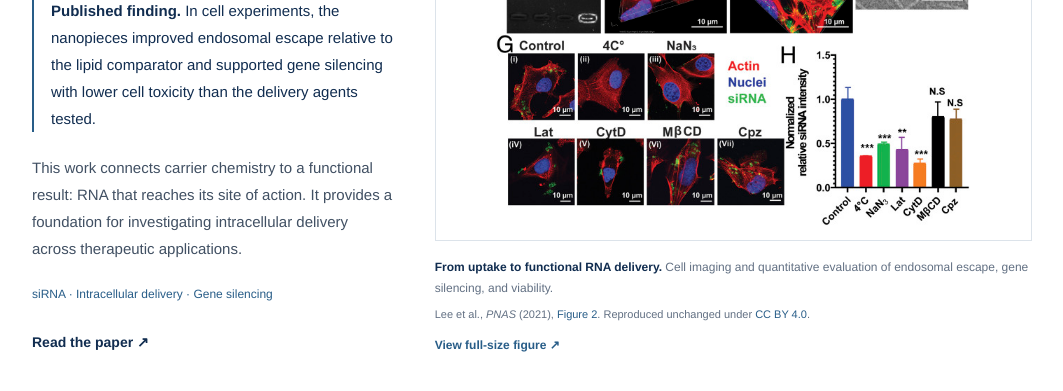
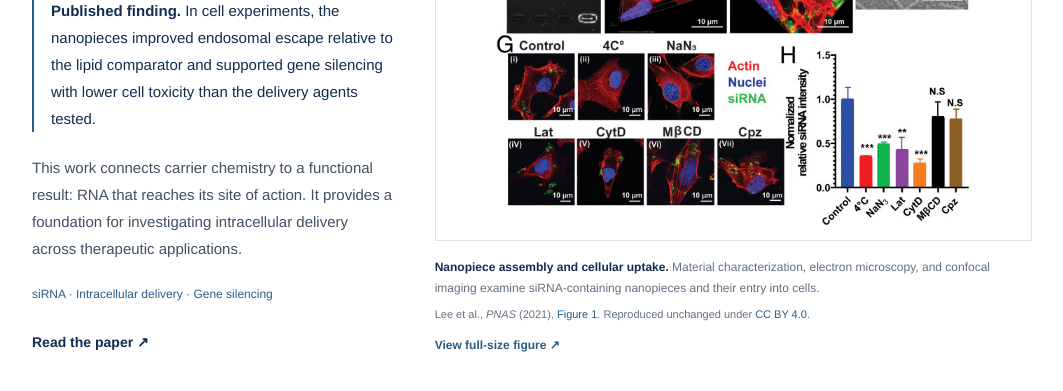
Before and after one commit to biojhleena-glitch/biojhleena-glitch.github.io, a Jekyll site: the page built from _pages/research.md, in a window 1280 px wide and 900 px high, scrolled down 1221 px, cut to the strip 0-402 px from the top of the window. Shown: the top 391 px of the strip, without its empty margins (108-1171 px from the left). Built offline with Jekyll 4.4.1, drawn with Linux system fonts in a browser that asks for light colours.

Commit message:
Update Figure 1 captions and refresh downloadable file links

```diff
--- a/_pages/about.html
+++ b/_pages/about.html
@@ -19,7 +19,7 @@ home: true
       <p class="candidate-name">Jinhyung Lee, Ph.D.</p>
       <p class="candidate-role">Postdoctoral Research Associate<br> Biomedical Engineering · University of Connecticut</p>
       <p class="candidate-lead">I design DNA-inspired nanomaterials to help therapeutic cargo cross tissue barriers and reach its site of action inside cells.</p>
-      <div class="hero-actions"><a class="button button-primary" href="{{ '/research/' | relative_url }}">Explore my research <span aria-hidden="true">↗</span></a><a class="text-link" href="{{ '/files/Jinhyung-Lee-CV.pdf' | relative_url }}">Download CV <span aria-hidden="true">↓</span></a></div>
+      <div class="hero-actions"><a class="button button-primary" href="{{ '/research/' | relative_url }}">Explore my research <span aria-hidden="true">↗</span></a><a class="text-link" href="{{ '/files/Jinhyung-Lee-CV.pdf?v=20260913-cv' | relative_url }}">Download CV <span aria-hidden="true">↓</span></a></div>
       <div class="hero-profile-links"><a href="https://scholar.google.com/citations?user=5KHBwwkAAAAJ&amp;hl=en">Google Scholar ↗</a><a href="https://orcid.org/0000-0002-8058-3511">ORCID ↗</a><a href="mailto:jinhyung.lee@uconn.edu">Email ↗</a></div>
     </div>
   </div>
@@ -54,7 +54,7 @@ home: true
 <section class="featured-research content-width" aria-labelledby="selected-title">
   <div class="section-heading"><div><p class="eyebrow">Selected published work</p><h2 id="selected-title">Three studies. One connected purpose.</h2></div><a class="text-link" href="{{ '/publications/' | relative_url }}">All publications <span aria-hidden="true">↗</span></a></div>
   <div class="featured-paper-grid">
-    <article class="featured-paper"><a class="featured-paper-image" href="{{ '/research/#rna-delivery--endosomal-escape' | relative_url }}" aria-label="Explore the PNAS study on endosomal escape"><img src="{{ '/images/pnas-2021-endosomal-escape.jpg' | relative_url }}" width="757" height="593" alt="Published microscopy and quantitative results from the PNAS endosomal escape study" loading="lazy" decoding="async"></a><div class="featured-paper-copy"><p class="paper-kicker">PNAS <span>2021</span></p><h3><a href="{{ '/research/#rna-delivery--endosomal-escape' | relative_url }}">Helping RNA escape<br> the endosome.</a></h3><p>Connecting intracellular imaging with functional gene silencing using DNA-inspired nanomaterials.</p><p class="paper-role">First author</p><div class="paper-links"><a href="{{ '/research/#rna-delivery--endosomal-escape' | relative_url }}">Research story ↗</a><a href="https://doi.org/10.1073/pnas.2104511118">Paper ↗</a></div><p class="paper-credit">Lee et al., Fig. 2 · <a href="https://creativecommons.org/licenses/by/4.0/">CC BY 4.0</a> · Unchanged</p></div></article>
+    <article class="featured-paper"><a class="featured-paper-image" href="{{ '/research/#rna-delivery--endosomal-escape' | relative_url }}" aria-label="Explore the PNAS study on endosomal escape"><img src="{{ '/images/pnas-2021-endosomal-escape.jpg?v=figure1' | relative_url }}" width="677" height="914" alt="Published PNAS Figure 1 showing nanopiece assembly, material characterization, and cellular uptake" loading="lazy" decoding="async"></a><div class="featured-paper-copy"><p class="paper-kicker">PNAS <span>2021</span></p><h3><a href="{{ '/research/#rna-delivery--endosomal-escape' | relative_url }}">Helping RNA escape<br> the endosome.</a></h3><p>Connecting intracellular imaging with functional gene silencing using DNA-inspired nanomaterials.</p><p class="paper-role">First author</p><div class="paper-links"><a href="{{ '/research/#rna-delivery--endosomal-escape' | relative_url }}">Research story ↗</a><a href="https://doi.org/10.1073/pnas.2104511118">Paper ↗</a></div><p class="paper-credit">Lee et al., Fig. 1 · <a href="https://creativecommons.org/licenses/by/4.0/">CC BY 4.0</a> · Unchanged</p></div></article>
     <article class="featured-paper"><a class="featured-paper-image" href="{{ '/research/#nanoparticle-design--tissue-transport' | relative_url }}" aria-label="Explore the Journal of Controlled Release study on nanoparticle design"><img src="{{ '/images/jcr-2025-nanoparticle-design.jpg' | relative_url }}" width="1604" height="2100" alt="Published schematic of computation-aided rod-shaped nanoparticle design for tumor delivery" loading="lazy" decoding="async"></a><div class="featured-paper-copy"><p class="paper-kicker">Journal of Controlled Release <span>2025</span></p><h3><a href="{{ '/research/#nanoparticle-design--tissue-transport' | relative_url }}">Designing carriers<br> for tissue transport.</a></h3><p>Combining computation-informed assembly with experimental evaluation of rod-shaped drug carriers.</p><p class="paper-role">Co-first author</p><div class="paper-links"><a href="{{ '/research/#nanoparticle-design--tissue-transport' | relative_url }}">Research story ↗</a><a href="https://doi.org/10.1016/j.jconrel.2025.114169">Paper ↗</a></div><p class="paper-credit">Lee, Zhang et al., Fig. 1 · <a href="https://creativecommons.org/licenses/by/4.0/">CC BY 4.0</a> · Unchanged</p></div></article>
     <article class="featured-paper"><a class="featured-paper-image" href="{{ '/research/#combination-therapy--cancer-models' | relative_url }}" aria-label="Explore the Materials Today Advances study on combination delivery"><img src="{{ '/images/mta-2026-combination-delivery.jpg' | relative_url }}" width="1800" height="1750" alt="Published schematic of doxorubicin and siRNA co-delivery in preclinical ovarian cancer models" loading="lazy" decoding="async"></a><div class="featured-paper-copy"><p class="paper-kicker">Materials Today Advances <span>2026</span></p><h3><a href="{{ '/research/#combination-therapy--cancer-models' | relative_url }}">Bringing drug and RNA<br> delivery together.</a></h3><p>Investigating combination delivery to address multidrug resistance in preclinical cancer models.</p><p class="paper-role">Co-corresponding author</p><div class="paper-links"><a href="{{ '/research/#combination-therapy--cancer-models' | relative_url }}">Research story ↗</a><a href="https://doi.org/10.1016/j.mtadv.2026.100845">Paper ↗</a></div><p class="paper-credit">Zhai et al., Fig. 1 · <a href="https://creativecommons.org/licenses/by/4.0/">CC BY 4.0</a> · Unchanged</p></div></article>
   </div>
--- a/_pages/research.md
+++ b/_pages/research.md
@@ -28,8 +28,8 @@ My work uses Janus base nanomaterials—small molecules that assemble through in
     <a class="text-link" href="https://doi.org/10.1073/pnas.2104511118">Read the paper ↗</a>
   </div>
   <figure class="study-figure">
-    <a class="study-image" href="{{ '/images/pnas-2021-endosomal-escape.jpg' | relative_url }}" aria-label="View full-size PNAS Figure 2: endosomal escape and gene silencing"><img src="{{ '/images/pnas-2021-endosomal-escape.jpg' | relative_url }}" width="757" height="593" alt="Published microscopy and quantitative results showing nanopiece-mediated siRNA delivery, endosomal escape, gene silencing, and cell viability" loading="lazy" decoding="async"></a>
-    <figcaption><strong>From uptake to functional RNA delivery.</strong> Cell imaging and quantitative evaluation of endosomal escape, gene silencing, and viability.<br><span class="figure-credit">Lee et al., <em>PNAS</em> (2021), <a href="https://pmc.ncbi.nlm.nih.gov/articles/PMC8126792/#fig02">Figure 2</a>. Reproduced unchanged under <a href="https://creativecommons.org/licenses/by/4.0/">CC BY 4.0</a>.</span><a class="figure-expand" href="{{ '/images/pnas-2021-endosomal-escape.jpg' | relative_url }}">View full-size figure ↗</a></figcaption>
+    <a class="study-image" href="{{ '/images/pnas-2021-endosomal-escape.jpg?v=figure1' | relative_url }}" aria-label="View full-size PNAS Figure 1: nanopiece assembly and cellular uptake"><img src="{{ '/images/pnas-2021-endosomal-escape.jpg?v=figure1' | relative_url }}" width="677" height="914" alt="Published Figure 1 showing siRNA nanopiece assembly, material characterization, microscopy of cellular uptake, and uptake-inhibition experiments" loading="lazy" decoding="async"></a>
+    <figcaption><strong>Nanopiece assembly and cellular uptake.</strong> Material characterization, electron microscopy, and confocal imaging examine siRNA-containing nanopieces and their entry into cells.<br><span class="figure-credit">Lee et al., <em>PNAS</em> (2021), <a href="https://pmc.ncbi.nlm.nih.gov/articles/PMC8126792/#fig01">Figure 1</a>. Reproduced unchanged under <a href="https://creativecommons.org/licenses/by/4.0/">CC BY 4.0</a>.</span><a class="figure-expand" href="{{ '/images/pnas-2021-endosomal-escape.jpg?v=figure1' | relative_url }}">View full-size figure ↗</a></figcaption>
   </figure>
 </section>
 
```
Also changed, not shown: _pages/contact.md (+1 -1 lines), _pages/cv.md (+1 -1 lines).
